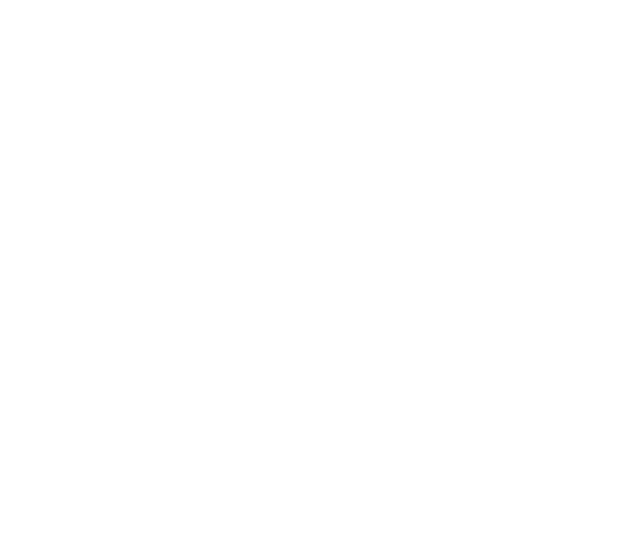
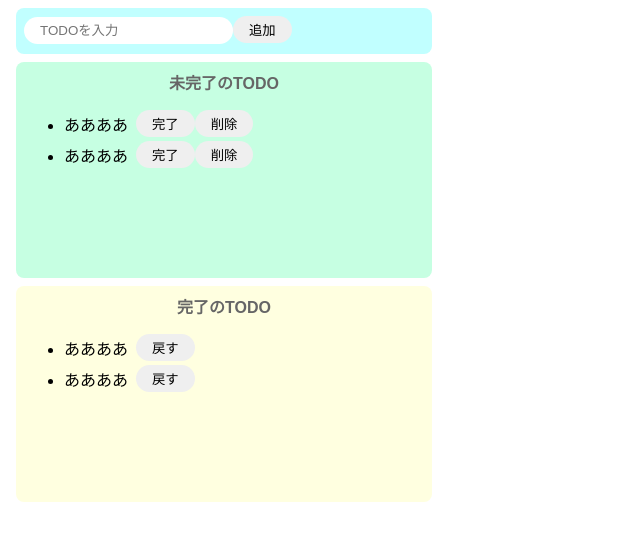
Before and after one commit to LibertyReman/todo-react, a React (Create React App) app: page / in a window 1280 px wide. Shown: the top 540 px of the page, without its empty margins (0-640 px from the left). Built offline with nearby package versions, Linux system fonts and the light colour scheme.

Commit message:
外観の作成

```diff
--- a/src/App.jsx
+++ b/src/App.jsx
@@ -2,5 +2,40 @@ import React from "react";
 import "./styles.css";
 
 export const App = () => {
-  return <div></div>;
+  return (
+    <>
+      <div className="input-area">
+        <input placeholder="TODOを入力" />
+        <button>追加</button>
+      </div>
+      <div className="incomplete-area">
+        <p className="title">未完了のTODO</p>
+        <ul>
+          <div className="list-row">
+            <li>ああああ</li>
+            <button>完了</button>
+            <button>削除</button>
+          </div>
+          <div className="list-row">
+            <li>ああああ</li>
+            <button>完了</button>
+            <button>削除</button>
+          </div>
+        </ul>
+      </div>
+      <div className="complete-area">
+        <p className="title">完了のTODO</p>
+        <ul>
+          <div className="list-row">
+            <li>ああああ</li>
+            <button>戻す</button>
+          </div>
+          <div className="list-row">
+            <li>ああああ</li>
+            <button>戻す</button>
+          </div>
+        </ul>
+      </div>
+    </>
+  );
 };
--- a/src/styles.css
+++ b/src/styles.css
@@ -0,0 +1,64 @@
+body {
+  font-family: sans-serif;
+}
+
+input {
+  border-radius: 16px;
+  border: none;
+  padding: 6px 16px;
+  outline: none;
+}
+
+button {
+  border-radius: 16px;
+  border: none;
+  padding: 4px 16px;
+}
+button:hover {
+  background-color: #ff7fff;
+  color: #fff;
+  cursor: pointer;
+}
+
+li {
+  margin-right: 8px;
+}
+
+.input-area {
+  background-color: #c1ffff;
+  width: 400px;
+  height: 30px;
+  padding: 8px;
+  margin: 8px;
+  border-radius: 8px;
+}
+
+.incomplete-area {
+  background-color: #c6ffe2;
+  width: 400px;
+  min-height: 200px;
+  padding: 8px;
+  margin: 8px;
+  border-radius: 8px;
+}
+.complete-area {
+  background-color: #ffffe0;
+  width: 400px;
+  min-height: 200px;
+  padding: 8px;
+  margin: 8px;
+  border-radius: 8px;
+}
+
+.title {
+  text-align: center;
+  margin-top: 0;
+  font-weight: bold;
+  color: #666;
+}
+
+.list-row {
+  display: flex;
+  align-items: center;
+  padding-bottom: 4px;
+}
```
